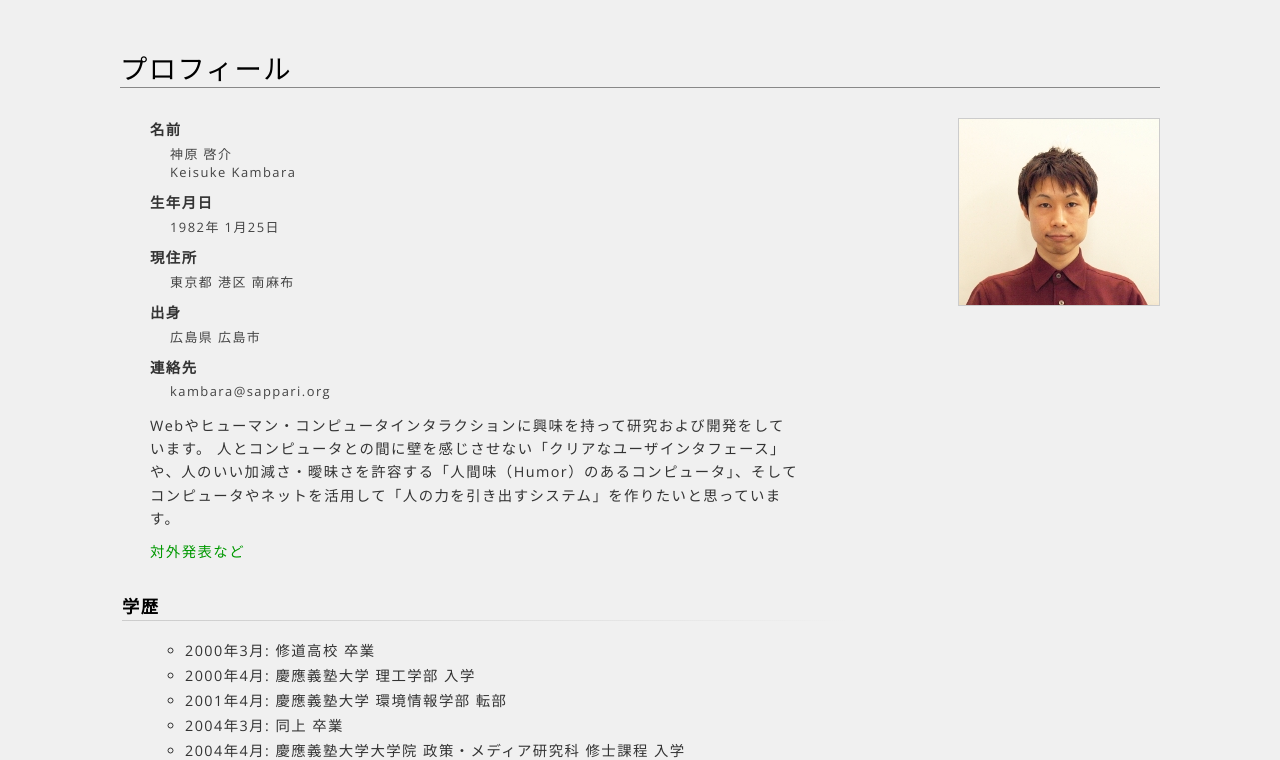
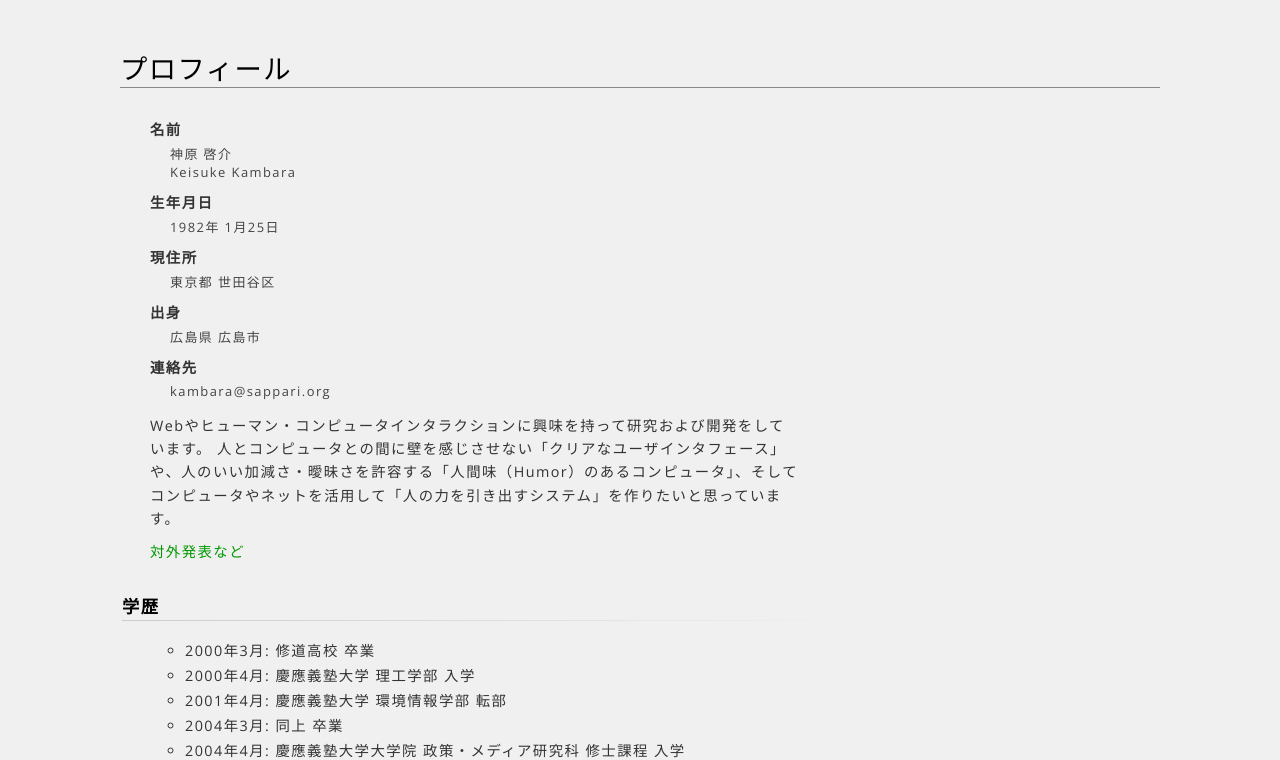
Before and after one commit to kambara/www-sappari-org, a plain HTML site: page about.html in a window 1280 px wide. Shown: the part 42-802 px from the top of the page. Drawn offline with nearby package versions, Linux system fonts and the light colour scheme.

Commit message:
Remove profile image and update address
Updated the current address and removed the profile image.

```diff
--- a/about.html
+++ b/about.html
@@ -19,10 +19,6 @@
 
     <h1>プロフィール</h1>
 
-    <a href="img/about/kambara-face.jpg">
-      <img src="img/about/kambara-face-small.jpg" style="float: right; width: 200px;" />
-    </a>
-
     <dl>
       <dt>名前</dt>
       <dd>神原 啓介</dd>
@@ -32,7 +28,7 @@
       <dd>1982年 1月25日</dd>
 
       <dt>現住所</dt>
-      <dd>東京都 港区 南麻布</dd>
+      <dd>東京都 世田谷区</dd>
       <dt>出身</dt>
       <dd>広島県 広島市</dd>
 
```
